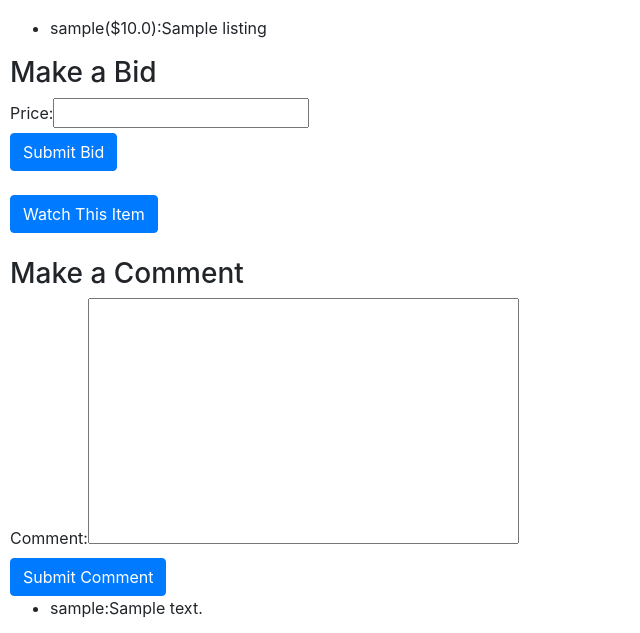
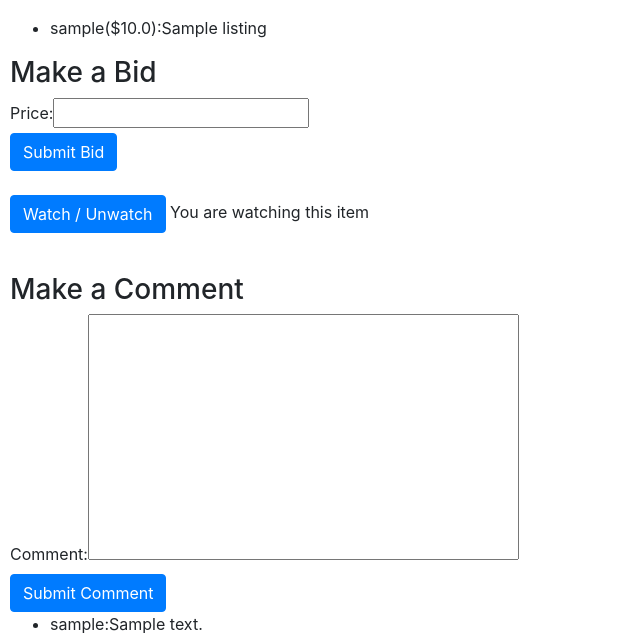
Before and after one commit to arregist97/CS50Project2, a Django app: page /listing/1 in a window 1280 px wide. Shown: the part 350-983 px from the top of the page, without its empty margins (0-640 px from the left). Run offline with Django 3.2, Linux system fonts and the light colour scheme; a user stored in the database is signed in; tables that the repository leaves empty hold one stand-in row (values such as "Sample post"); some libraries are stand-ins or nearby versions.

Commit message:
Improvements to Watch behavior

```diff
--- a/commerce/auctions/templates/auctions/index.html
+++ b/commerce/auctions/templates/auctions/index.html
@@ -19,6 +19,8 @@
                 {% endif %}
                 <p>{{ listing.description }}</p>
             </li>
+        {% empty %}
+            <li>(No listings)</li>
         {% endfor %}
     </ul>
 {% endblock %}
--- a/commerce/auctions/templates/auctions/listing_view.html
+++ b/commerce/auctions/templates/auctions/listing_view.html
@@ -37,7 +37,13 @@
             {% csrf_token %}
             <br>
             <div>
-                <input class="btn btn-primary" type="submit" value="Watch This Item">
+                <p>
+                    <input class="btn btn-primary" type="submit" value="Watch / Unwatch">
+                    {% if is_watching %}
+                        You are watching this item
+                    {% endif %}
+                </p>
+
             </div>
             <br>
         </form>
--- a/commerce/auctions/views.py
+++ b/commerce/auctions/views.py
@@ -108,6 +108,9 @@ def listing_view(request, listing_id):
     except:
         return HttpResponse("Error: item number (" + listing_id + ") not found.<br>" + "<a href=" + "/" + ">Home</a>")
 
+    #Obtain the user
+    user = User.objects.get(username=request.user.username)
+
     current_price = item.starting_price
     bids = Bid.objects.filter(listing=Listing.objects.get(id=listing_id))
     for bid in bids:
@@ -119,7 +122,6 @@ def listing_view(request, listing_id):
     if request.method == "POST":
         bidform = NewBidForm(request.POST)
         if bidform.is_valid():
-            user = User.objects.get(username=request.user.username)
             price = bidform.cleaned_data["price"]
             listing = Listing.objects.get(id=listing_id)
 
@@ -152,9 +154,9 @@ def listing_view(request, listing_id):
                 "comments": comments
             })
     else:
-
+        #Determine watching (ie whether user is already watching this item)
+        watching = (len(Watch.objects.filter(user=user).filter(listing=item)) >=1)
         return render(request, "auctions/listing_view.html", {
-    #        "message": "Are you logged in?",
             "title": item.title,
             "description": item.description,
             "listing_id": item.id,
@@ -162,7 +164,8 @@ def listing_view(request, listing_id):
             "bids": bids,
             "bidform": NewBidForm,
             "commentform": NewCommentForm,
-            "comments": comments
+            "comments": comments,
+            "is_watching": watching,
         })
 
 @login_required
@@ -227,15 +230,16 @@ def watch(request, listing_id):
             return HttpResponse("Error: item number (" + listing_id + ") not found.<br>" + "<a href=" + "/" + ">Home</a>")
         #Check whether user is already watching this item
         user = User.objects.get(username=request.user.username)
-        tempquery = Watch.objects.filter(user=user).filter(listing=item)
-        print(len(tempquery))
-        if len(tempquery) >=1:
-            return HttpResponse("You are already watching item (" + listing_id + ") .<br>" + "<a href=" + "/" + ">Home</a>")
+        items_watched = Watch.objects.filter(user=user).filter(listing=item)
+        print(len(items_watched))
+        if len(items_watched) >=1:
+            items_watched.delete() #Remove the watch(s)
+            return HttpResponse("You are no longer watching item (" + listing_id + ") .<br>" + "<a href=" + reverse("listing_id", args=listing_id) + ">Back to listing</a>")
 
         #Create and save the new watch
         watch = Watch(user=user,listing=item)
         watch.save()
-        return HttpResponse("You are now watching item (" + listing_id + ") .<br>" + "<a href=" + "/" + ">Home</a>")
+        return HttpResponse("You are now watching item (" + listing_id + ") .<br>" + "<a href=" + reverse("listing_id", args=listing_id) + ">Back to listing</a>")
 #        return HttpResponseRedirect(reverse("listing_id", args=listing_id))
 
 
```
